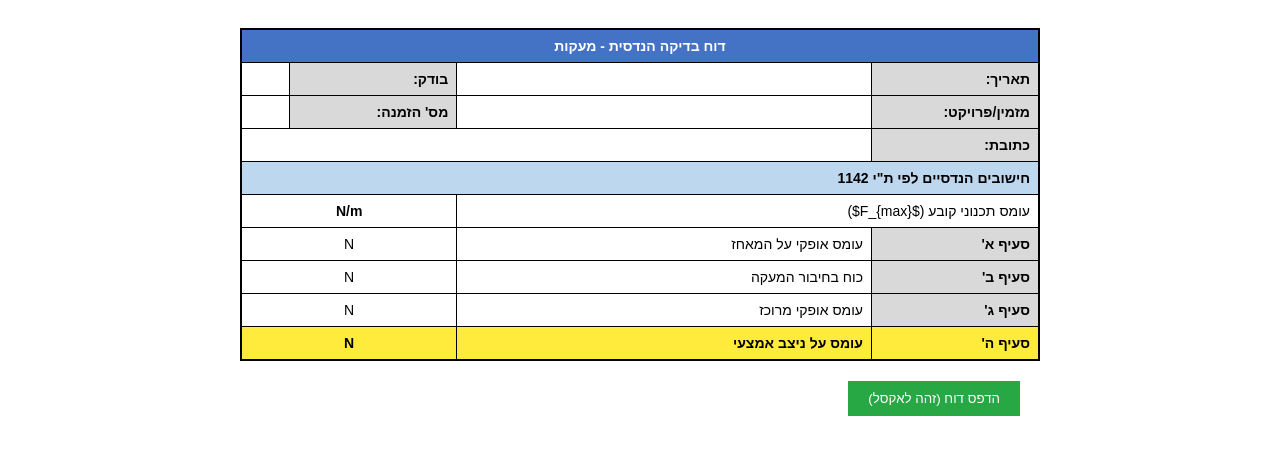
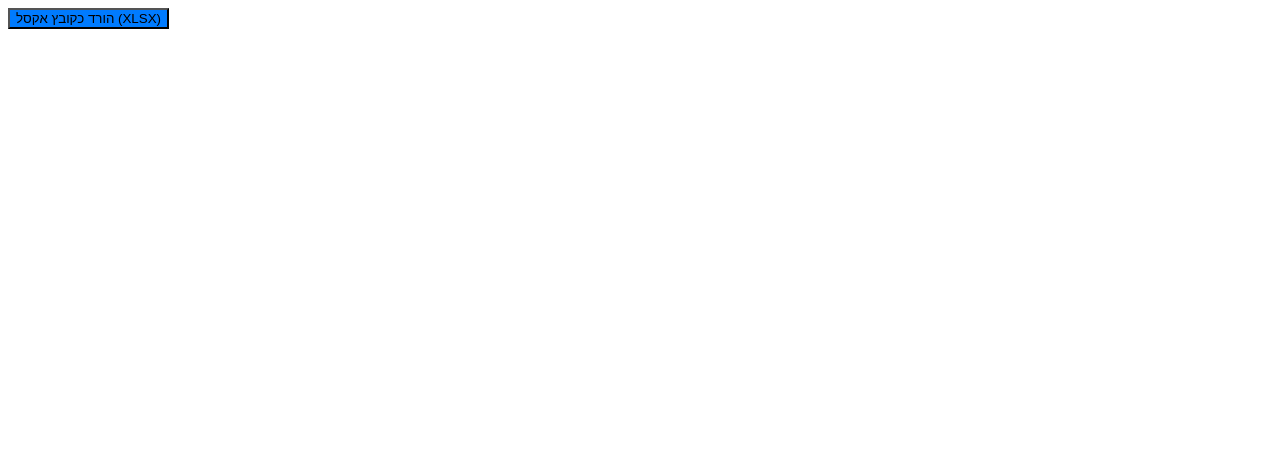
Before and after one commit to amiraharonsystem-cloud/railing-calculator., a Flask app: template templates/index.html in a window 1280 px wide. Shown: the top 455 px of the page. Run offline with Flask 3, Linux system fonts and the light colour scheme; the template is opened without the code that fills it, so the values that code supplies are empty.

Commit message:
Update index.html

```diff
--- a/templates/index.html
+++ b/templates/index.html
@@ -1,63 +1,12 @@
-<!DOCTYPE html>
-<html dir="rtl" lang="he">
-<head>
-    <meta charset="UTF-8">
-    <style>
-        body { font-family: Arial, sans-serif; background: #fff; color: #000; padding: 0; }
-        .excel-table { width: 100%; border-collapse: collapse; border: 2px solid #000; }
-        .excel-table td, .excel-table th { border: 1px solid #000; padding: 8px; font-size: 14px; }
-        .header-cell { background-color: #d9d9d9; font-weight: bold; width: 150px; }
-        .title-row { background-color: #4472c4; color: white; text-align: center; font-weight: bold; font-size: 18px; }
-        .section-header { background-color: #bdd7ee; font-weight: bold; }
-        .value-cell { background-color: #fff; text-align: center; }
-        .print-btn { margin: 20px; padding: 10px 20px; background: #28a745; color: white; border: none; cursor: pointer; }
-        @media print { .print-btn, .selector { display: none; } }
-    </style>
-</head>
-<body>
-    <div style="max-width: 800px; margin: auto; padding: 20px;">
-        <table class="excel-table">
-            <tr class="title-row"><td colspan="4">דוח בדיקה הנדסית - מעקות</td></tr>
+<button class="print-btn" style="background: #007bff;"
+        onclick="downloadExcel()">
+    הורד כקובץ אקסל (XLSX)
+</button>
 
-            <tr>
-                <td class="header-cell">תאריך:</td><td class="value-cell">{{ cell_B2 }}</td>
-                <td class="header-cell">בודק:</td><td class="value-cell">{{ cell_E2 }}</td>
-            </tr>
-            <tr>
-                <td class="header-cell">מזמין/פרויקט:</td><td class="value-cell">{{ cell_B3 }}</td>
-                <td class="header-cell">מס' הזמנה:</td><td class="value-cell">{{ cell_E3 }}</td>
-            </tr>
-            <tr>
-                <td class="header-cell">כתובת:</td><td colspan="3" class="value-cell">{{ cell_B4 }}</td>
-            </tr>
-
-            <tr class="section-header"><td colspan="4">חישובים הנדסיים לפי ת"י 1142</td></tr>
-
-            <tr>
-                <td colspan="2">עומס תכנוני קובע ($F_{max}$)</td>
-                <td colspan="2" class="value-cell"><strong>{{ f_max }} N/m</strong></td>
-            </tr>
-
-            <tr>
-                <td class="header-cell">סעיף א'</td><td>עומס אופקי על המאחז</td>
-                <td colspan="2" class="value-cell">{{ sec_a }} N</td>
-            </tr>
-            <tr>
-                <td class="header-cell">סעיף ב'</td><td>כוח בחיבור המעקה</td>
-                <td colspan="2" class="value-cell">{{ sec_b }} N</td>
-            </tr>
-            <tr>
-                <td class="header-cell">סעיף ג'</td><td>עומס אופקי מרוכז</td>
-                <td colspan="2" class="value-cell">{{ sec_c }} N</td>
-            </tr>
-            <tr>
-                <td class="header-cell" style="background-color: #ffeb3b;">סעיף ה'</td>
-                <td style="background-color: #ffeb3b;"><strong>עומס על ניצב אמצעי</strong></td>
-                <td colspan="2" class="value-cell" style="background-color: #ffeb3b; font-weight: bold;">{{ sec_e }} N</td>
-            </tr>
-        </table>
-
-        <button class="print-btn" onclick="window.print()">הדפס דוח (זהה לאקסל)</button>
-    </div>
-</body>
-</html>
+<script>
+function downloadExcel() {
+    const urlParams = new URLSearchParams(window.location.search);
+    const date = urlParams.get('date') || '25/01/2026';
+    window.location.href = `/api/schedule/Amir?date=${date}&download=excel`;
+}
+</script>
```
